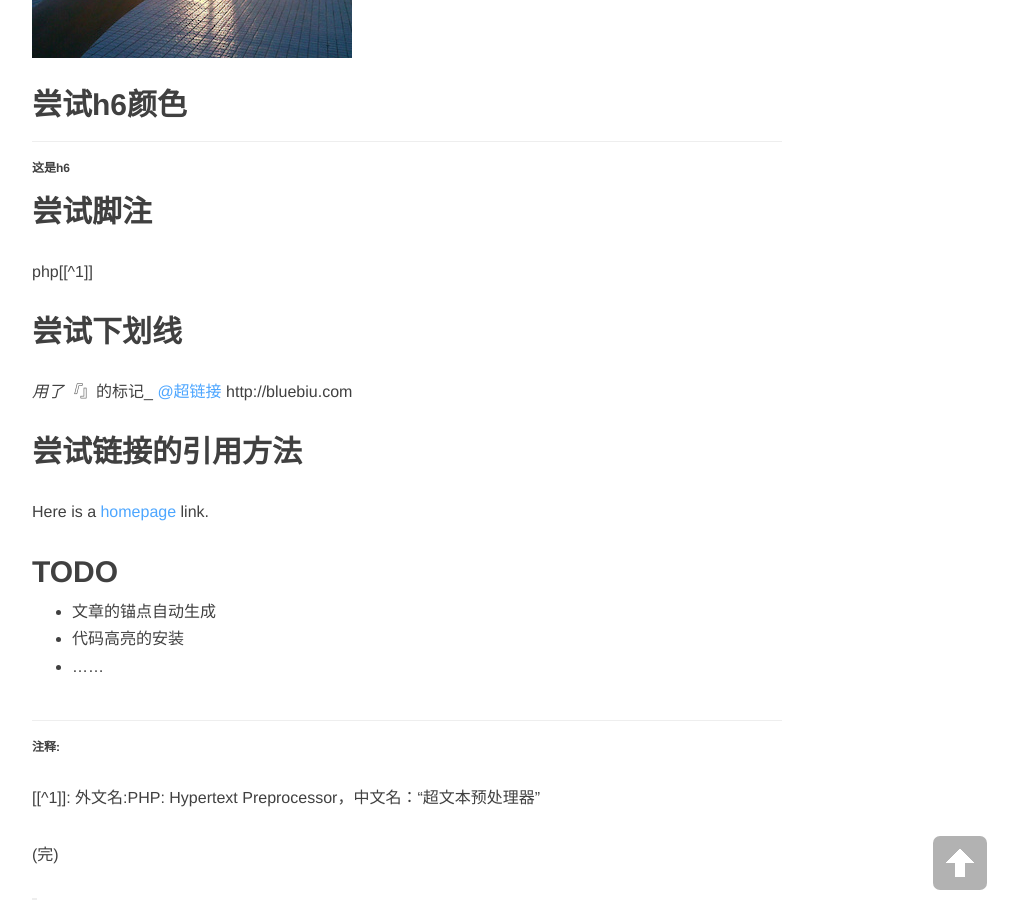
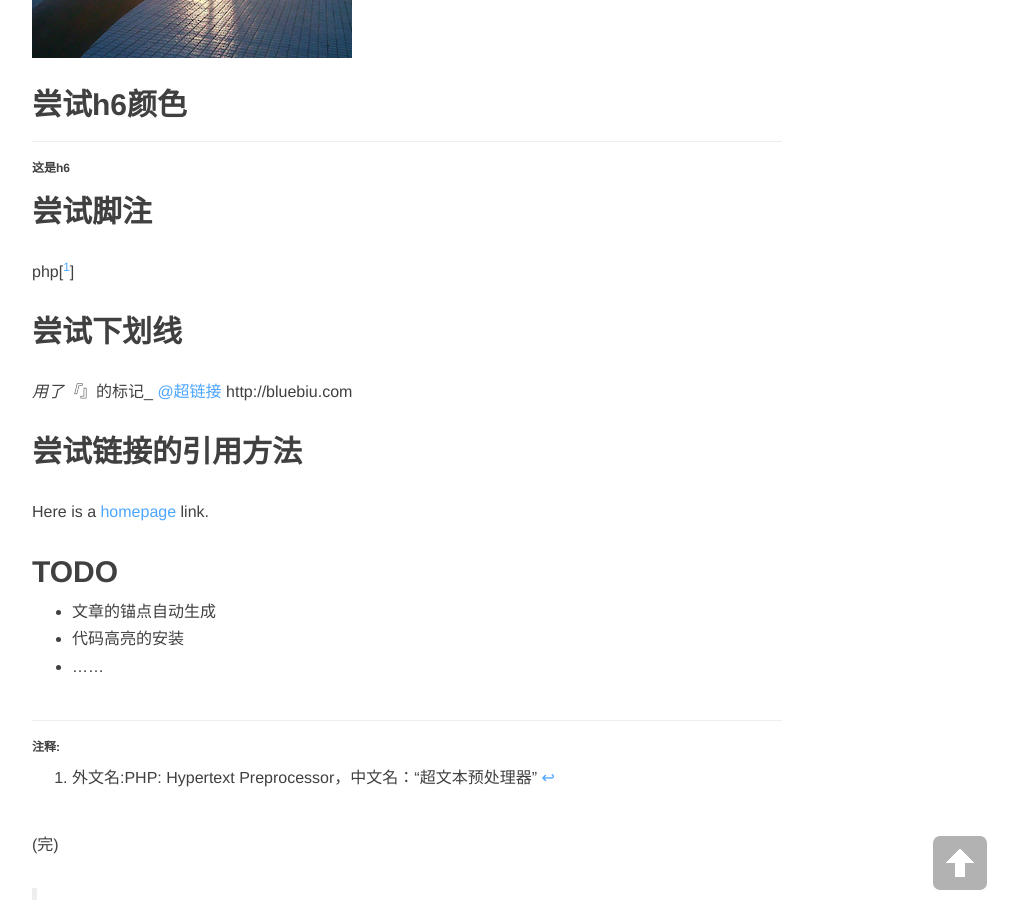
Before and after one commit to bluebiu/bluebiu.github.io, a Jekyll site: the page built from _posts/2016-01-31-Fist-Try-Markdown.md, in a window 1280 px wide and 900 px high, scrolled down 1189 px. Shown: the whole window, without its empty margins (233-1251 px from the left). Built offline with Jekyll 4.4.1, drawn with Linux system fonts in a browser that asks for light colours; nearby versions of some CDN libraries; comment, search, counter and statistics services are not loaded.

Commit message:
footnote fix

```diff
--- a/_posts/2016-01-31-Fist-Try-Markdown.md
+++ b/_posts/2016-01-31-Fist-Try-Markdown.md
@@ -49,7 +49,8 @@ Here is a [homepage][link1] link.
 * ……
 
 ---
+
 ###### 注释:
-[[^1]]: 外文名:PHP: Hypertext Preprocessor，中文名：“超文本预处理器”
+[^1]: 外文名:PHP: Hypertext Preprocessor，中文名：“超文本预处理器”
 
 [link1]: http://bluebiu.com "biubiu's blog"
```
